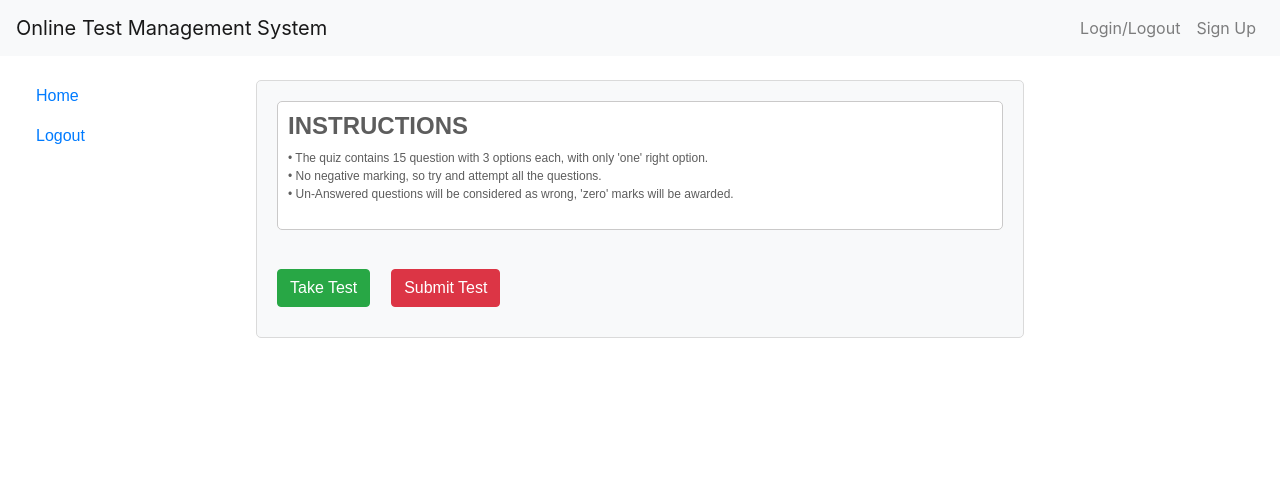
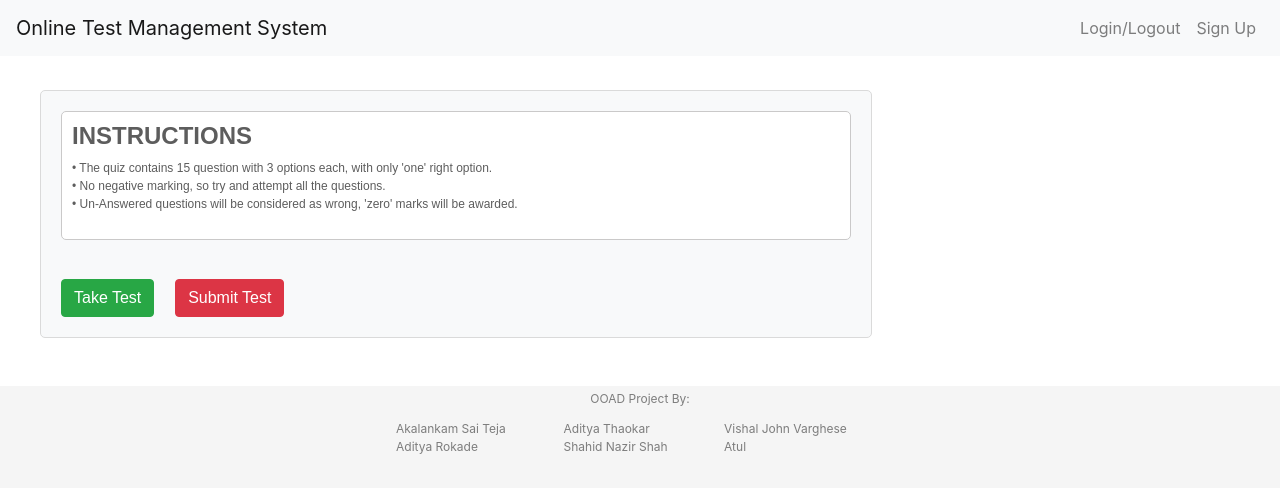
Before and after one commit to AdityaThaokar/OTMS-Angular-SpringBoot, an Angular app in the folder Frontend/: page /Quiz in a window 1280 px wide. Shown: the top 492 px of the page. Built offline with nearby package versions, Linux system fonts and the light colour scheme.

Commit message:
Report card modified and submit glitch resolved

```diff
--- a/Frontend/src/app/Question/form-quiz.component.html
+++ b/Frontend/src/app/Question/form-quiz.component.html
@@ -38,8 +38,10 @@ nav ul {
 
 article {
   float: left;
+  margin-left: 40px;
+  margin-top:10px;
   padding: 20px;
-  width: 60%;
+  width: 65%;
   font-size: 25px;
   background-color: #f8f9fa;
   border: solid rgb(218, 218, 218) 1px;
@@ -77,21 +79,45 @@ footer {
 }
 .myDiv {
   height: auto;
-  width: 30%;
-  font-size: 70%;
-  color:black;
+  float: right;
+  width:25%;
+  font-size: 14px;
   margin-top: 10px;
+  background-color:rgb(68, 68, 68);
+  border-radius: 5px;
+  color: rgb(255, 255, 255);
+  padding:20px ;
+  margin-right: 30px;
+  box-shadow: 0 4px 8px 0 rgba(0, 0, 0, 0.2), 0 6px 20px 0 rgba(0, 0, 0, 0.19);
 }
 </style>
 </head>
 <body>
 
 <section>
-  <nav>
-  <a class="nav-item nav-link" routerLink="/User">Home</a>
+  <!--<nav>
+
  <a class="nav-item nav-link" routerLink="/">Logout</a>
-  </nav>
+  </nav>-->
   <br>
+      <div *ngIf="displayMarks" class="myDiv">
+        <h4 style="text-align: center;font-weight: 600;">Report Card</h4>
+        <hr color="white">
+        <h6 style="text-align: center;font-weight:500;">Marks Scored : {{marks}}</h6>
+        <hr color="white">
+           <ul *ngFor="let a of ans;let i = index">
+              <li>
+                Question No: {{i+1}} :
+                  <p *ngIf="a!=0 else elseblock">Correct</p>
+                  <ng-template #elseblock>Wrong</ng-template>
+              </li>
+           </ul>
+           <hr color="white">
+           <div style="align-items:center;">
+            <button class="btn btn-success " style="width:100%;"type="button" routerLink="/User">Exit Test</button>
+          </div>
+
+      </div>
   <article>
     <form>
      <div style="border: solid rgb(202, 201, 201) 1px" class="instructions">
@@ -114,19 +140,8 @@ footer {
 </form>
 <button class="btn btn-success " type="button" (click)="getQuestions()">Take Test</button>
 &nbsp;
-<button class="btn btn-danger " type="button" (click)="getMarks()">Submit Test</button>
-          <div class="myDiv">
-           <div *ngIf="displayMarks">
-                <ul *ngFor="let a of ans;let i = index">
-                   <li>
-                       <p>Question No: {{i+1}} :</p>
-                       <p *ngIf="a!=0 else elseblock">Correct</p>
-                       <ng-template #elseblock>Wrong</ng-template>
-                   </li>
-                </ul>
-                <p>Marks Scored {{marks}}</p>
-           </div>
-         </div>
+<button class="btn btn-danger " type="button" [disabled]="clicked"  (click)="getMarks(); clicked = true;">Submit Test</button>
+
   </article>
 </section>
 
--- a/Frontend/src/app/Question/form-quiz.component.ts
+++ b/Frontend/src/app/Question/form-quiz.component.ts
@@ -12,6 +12,7 @@ export class FormQuizComponent implements OnInit
    ans:any[]=[];
    marks:number=0;
    displayMarks:boolean=false;
+   clicked :boolean=false;
     public constructor(private questionService:QuestionService){}
     public getQuestions():void
     {
@@ -20,6 +21,7 @@ export class FormQuizComponent implements OnInit
 
     getMarks():void
      {
+
          for(var i=0;i<this.questions.length;i++)
          {
               console.log(this.questions[i].answerOption+'   selected option '+this.ans[i]);
--- a/Frontend/src/app/UserDashboard/user-component.html
+++ b/Frontend/src/app/UserDashboard/user-component.html
@@ -91,7 +91,7 @@ section:after {
     <h1 class="h1 display-1">Welcome Student</h1>
     <p>We are delighted to have you among us. On behalf of all the members and the management, we would like to extend our warmest welcome and good wishes!</p>
     <p>This platform helps you to know your command on a subject and improve yourself with more practice.<br>Do read and then give an attempt.</p>
-    <img src="./assets/bg.jpg" width="760px" alt="">
+    <img src="./assets/bg.jpg" width="700px" alt="">
   </article>
 </section>
 
--- a/Frontend/src/app/app.component.html
+++ b/Frontend/src/app/app.component.html
@@ -58,3 +58,21 @@
 <div>
         <router-outlet></router-outlet>
 </div>
+<footer class="page-footer font-small blue">
+
+  <!-- Copyright -->
+<br>
+<br>  <div class="footer text-center py-1" style="color:rgb(125, 125, 125);font-weight: 400;font-size:12px;bottom: -16px;margin-bottom: 0px;width:100%;height:auto;background-color:  rgb(245, 245, 245);">OOAD Project By:
+      <div class="ftable" style="width:40%;height:auto;align-items:left;margin-left: auto;margin-right: auto;">
+        <table class="table table-borderless" style="height:auto;">
+            <tr style="color:rgb(125, 125, 125);padding:2px;height:auto;text-align: left;">
+              <td>Akalankam Sai Teja<br>Aditya Rokade</td>
+              <td>Aditya Thaokar<br> Shahid Nazir Shah</td>
+              <td>Vishal John Varghese<br> Atul</td>
+            </tr>
+          </table>
+    </div>
+  </div>
+  <!-- Copyright -->
+
+</footer>
```
